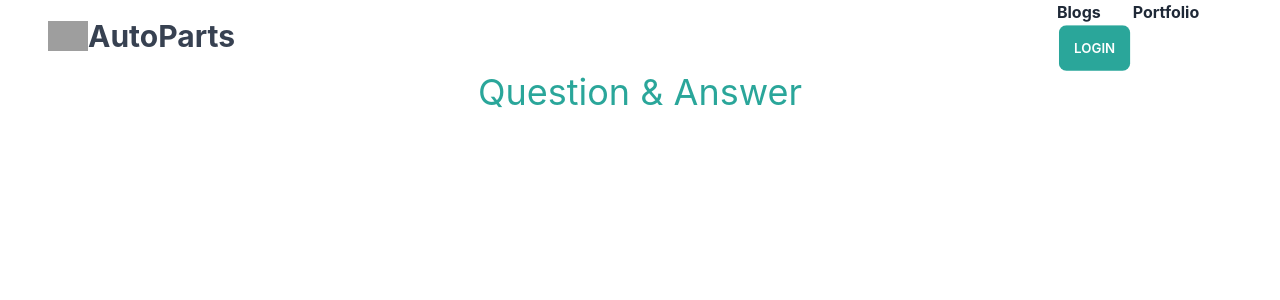
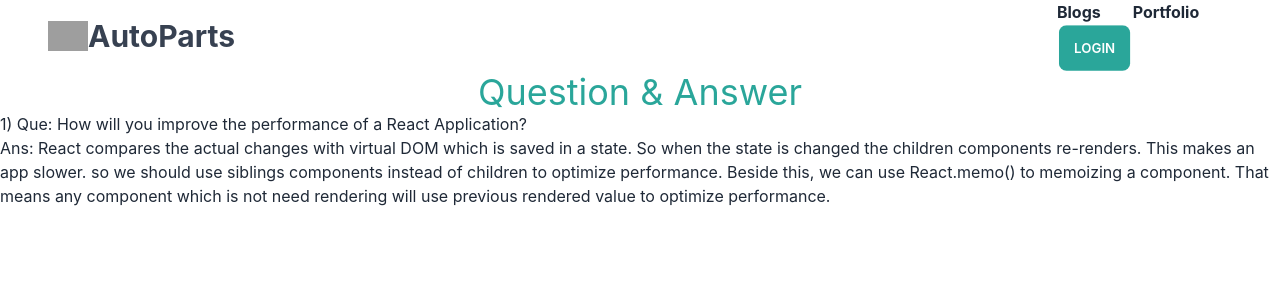
Before and after one commit to tanvirulislam149/bike-parts-client, a React (Create React App) app: page /blogs in a window 1280 px wide. Shown: the top 300 px of the page. Built offline with nearby package versions, Linux system fonts and the light colour scheme; no server answers; grey boxes are pictures that could not be loaded.

Commit message:
push issue check

```diff
--- a/src/Pages/Blogs.js
+++ b/src/Pages/Blogs.js
@@ -4,6 +4,8 @@ const Blogs = () => {
     return (
         <div>
             <p className='text-4xl text-center text-accent-focus'>Question & Answer</p>
+            <p>1) Que:  How will you improve the performance of a React Application?</p>
+            <p>Ans: React compares the actual changes with virtual DOM which is saved in a state. So when the state is changed the children components re-renders. This makes an app slower. so we should use siblings components instead of children to optimize performance. Beside this, we can use React.memo() to memoizing a component. That means any component which is not need rendering will use previous rendered value to optimize performance.</p>
 
         </div>
     );
```
